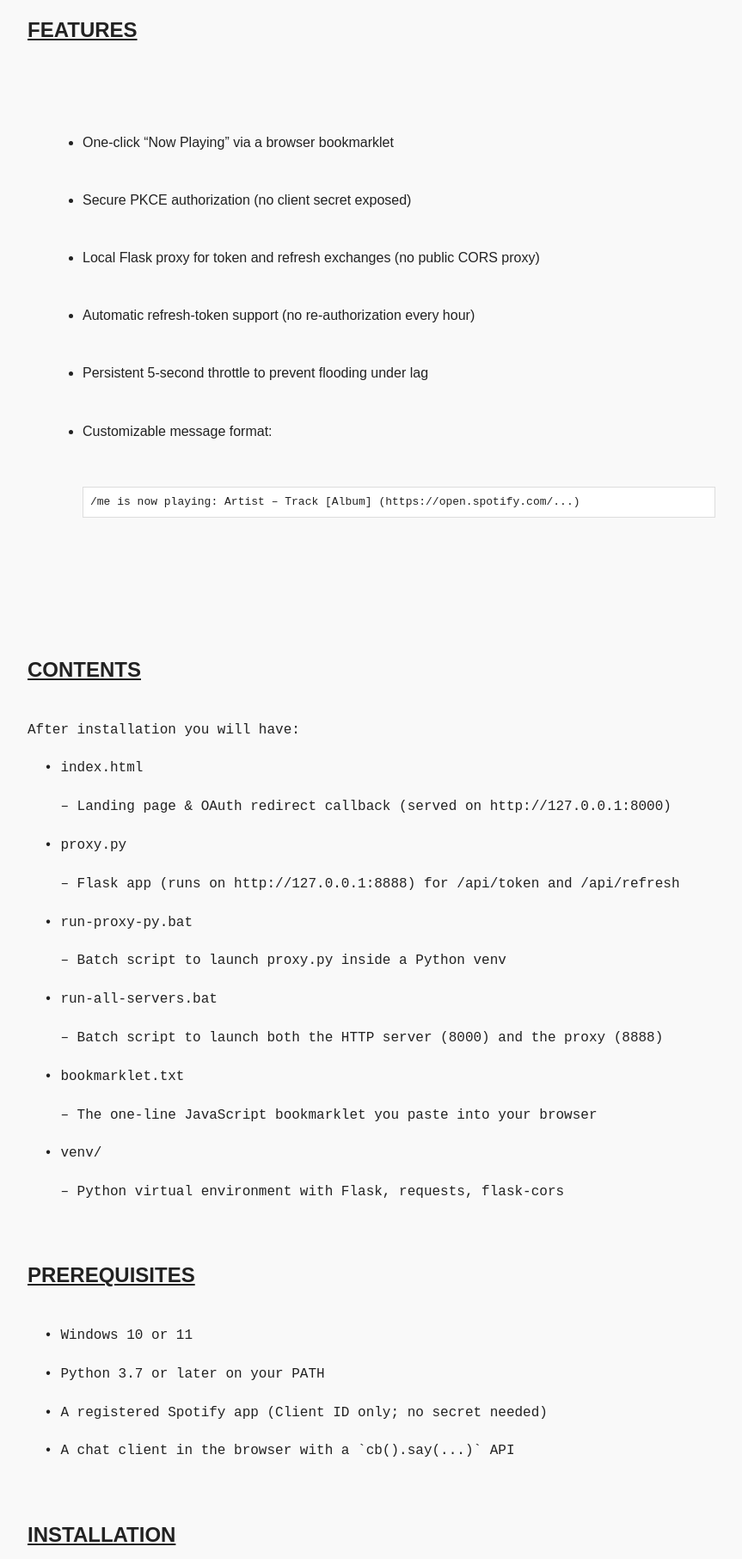
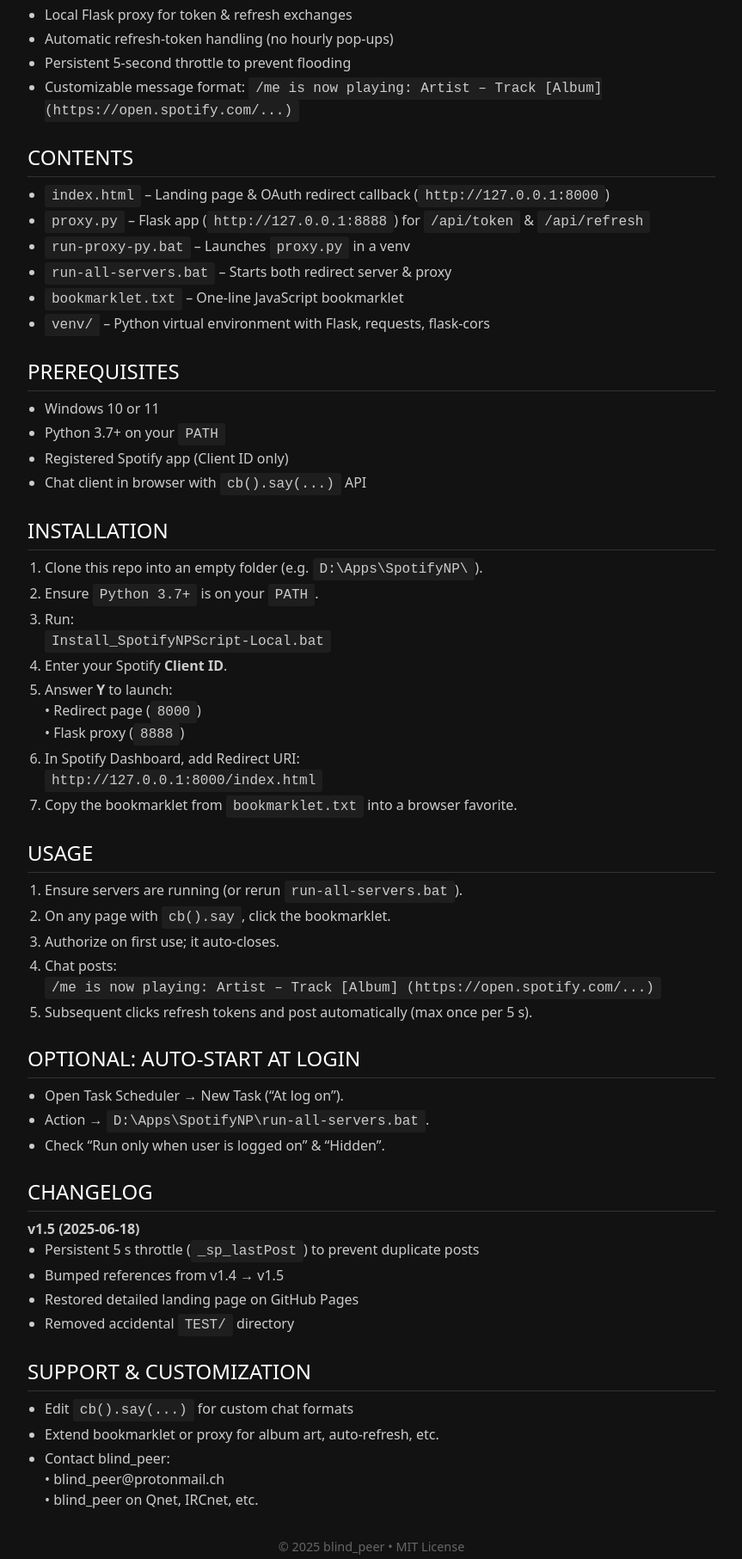
Before and after one commit to blindpeer/SpotifyNowPlayingScript-Local, a plain HTML site: page docs/index.html in a window 1280 px wide. Shown: the part 445-2258 px from the top of the page at 86% size, without its empty margins (208-1071 px from the left). Drawn offline with Linux system fonts and the light colour scheme.

Commit message:
docs: apply streamlined dark-mode styling v1.5

```diff
--- a/docs/index.html
+++ b/docs/index.html
@@ -6,131 +6,159 @@
   <meta name="viewport" content="width=device-width, initial-scale=1">
   <style>
     body {
-      font-family: "Courier New", monospace;
-      white-space: pre-wrap;
-      line-height: 1.4;
+      margin: 0;
+      padding: 1rem;
+      background: #121212;
+      color: #ccc;
+      font-family: system-ui, sans-serif;
+      line-height: 1.5;
       max-width: 800px;
-      margin: 2rem auto;
-      padding: 1rem;
-      background: #f9f9f9;
-      color: #222;
+      margin-left: auto;
+      margin-right: auto;
+    }
+    pre.header {
+      font-family: 'Courier New', monospace;
+      background: #1e1e1e;
+      padding: 0.75rem;
+      border-radius: 4px;
+      color: #1db954;
+      margin-bottom: 1rem;
     }
     h2 {
-      font-family: sans-serif;
       margin-top: 1.5rem;
+      margin-bottom: 0.5rem;
+      color: #fff;
+      border-bottom: 1px solid #333;
+      padding-bottom: 0.25rem;
+      font-weight: normal;
+      font-family: system-ui, sans-serif;
+    }
+    ul, ol {
+      margin-top: 0;
+      margin-bottom: 1rem;
+      padding-left: 1.25rem;
+    }
+    li {
+      margin-bottom: 0.25rem;
+    }
+    code, pre code {
+      background: #1e1e1e;
+      padding: 0.25rem 0.5rem;
+      border-radius: 3px;
+      color: #ccc;
+      font-family: 'Courier New', monospace;
+    }
+    pre code {
+      display: block;
+      margin: 0.5rem 0;
+      white-space: pre-wrap;
+    }
+    a {
+      color: #1db954;
+      text-decoration: none;
+    }
+    a:hover {
       text-decoration: underline;
     }
-    ul, ol {
-      font-family: sans-serif;
-      margin-left: 1.5rem;
+    footer {
+      margin-top: 2rem;
+      font-size: 0.9rem;
+      color: #666;
+      text-align: center;
     }
-    code {
-      display: block;
-      background: #fff;
-      border: 1px solid #ddd;
-      padding: 0.5rem;
-      margin: 0.5rem 0;
-      font-family: monospace;
-    }
-    a { color: #0366d6; text-decoration: none; }
-    a:hover { text-decoration: underline; }
   </style>
 </head>
 <body>
 
-============================================================
+<pre class="header">============================================================
 Spotify NP Script (Local Edition) v1.5
 Maker: blind_peer
-============================================================
+============================================================</pre>
 
 <h2>DESCRIPTION</h2>
-Spotify NP Script (Local Edition) is a small, self-hosted tool that lets you post your current Spotify “Now Playing” into any chat client via a simple `/me` command. It uses a browser bookmarklet plus two lightweight local servers (an HTTP redirect page and a Flask proxy) to handle Spotify’s PKCE OAuth flow, token exchange, and silent refresh—now with built-in throttling to prevent duplicate posts under lag.
+Spotify NP Script (Local Edition) is a self-hosted tool that posts your current Spotify “Now Playing” into any chat client via a `/me` command.
+It uses a bookmarklet plus two local servers (an HTTP redirect page and a Flask proxy) for PKCE OAuth, token exchange, and silent refresh—with built-in throttling to prevent duplicate posts under lag.
 
 <h2>FEATURES</h2>
 <ul>
-  <li>One-click “Now Playing” via a browser bookmarklet</li>
-  <li>Secure PKCE authorization (no client secret exposed)</li>
-  <li>Local Flask proxy for token and refresh exchanges (no public CORS proxy)</li>
-  <li>Automatic refresh-token support (no re-authorization every hour)</li>
-  <li>Persistent 5-second throttle to prevent flooding under lag</li>
-  <li>Customizable message format:<br>
-      <code>/me is now playing: Artist – Track [Album] (https://open.spotify.com/...)</code>
+  <li>One-click “Now Playing” via bookmarklet</li>
+  <li>Secure PKCE OAuth flow (no client secret exposed)</li>
+  <li>Local Flask proxy for token &amp; refresh exchanges</li>
+  <li>Automatic refresh-token handling (no hourly pop-ups)</li>
+  <li>Persistent 5-second throttle to prevent flooding</li>
+  <li>Customizable message format:
+    <code>/me is now playing: Artist – Track [Album] (https://open.spotify.com/...)</code>
   </li>
 </ul>
 
 <h2>CONTENTS</h2>
-After installation you will have:<br>
-  • index.html<br>
-  &nbsp;&nbsp;– Landing page & OAuth redirect callback (served on http://127.0.0.1:8000)<br>
-  • proxy.py<br>
-  &nbsp;&nbsp;– Flask app (runs on http://127.0.0.1:8888) for /api/token and /api/refresh<br>
-  • run-proxy-py.bat<br>
-  &nbsp;&nbsp;– Batch script to launch proxy.py inside a Python venv<br>
-  • run-all-servers.bat<br>
-  &nbsp;&nbsp;– Batch script to launch both the HTTP server (8000) and the proxy (8888)<br>
-  • bookmarklet.txt<br>
-  &nbsp;&nbsp;– The one-line JavaScript bookmarklet you paste into your browser<br>
-  • venv/<br>
-  &nbsp;&nbsp;– Python virtual environment with Flask, requests, flask-cors<br>
+<ul>
+  <li><code>index.html</code> – Landing page & OAuth redirect callback (<code>http://127.0.0.1:8000</code>)</li>
+  <li><code>proxy.py</code> – Flask app (<code>http://127.0.0.1:8888</code>) for <code>/api/token</code> &amp; <code>/api/refresh</code></li>
+  <li><code>run-proxy-py.bat</code> – Launches <code>proxy.py</code> in a venv</li>
+  <li><code>run-all-servers.bat</code> – Starts both redirect server &amp; proxy</li>
+  <li><code>bookmarklet.txt</code> – One-line JavaScript bookmarklet</li>
+  <li><code>venv/</code> – Python virtual environment with Flask, requests, flask-cors</li>
+</ul>
 
 <h2>PREREQUISITES</h2>
-  • Windows 10 or 11<br>
-  • Python 3.7 or later on your PATH<br>
-  • A registered Spotify app (Client ID only; no secret needed)<br>
-  • A chat client in the browser with a `cb().say(...)` API<br>
+<ul>
+  <li>Windows 10 or 11</li>
+  <li>Python 3.7+ on your <code>PATH</code></li>
+  <li>Registered Spotify app (Client ID only)</li>
+  <li>Chat client in browser with <code>cb().say(...)</code> API</li>
+</ul>
 
 <h2>INSTALLATION</h2>
-1. Prepare an empty folder, e.g.<br>
-   <code>D:\Apps\SpotifyNP\</code><br>
-2. Copy these two installer files into that folder:<br>
-   • SpotifyNPScript-Local.py<br>
-   • Install_SpotifyNPScript-Local.bat<br>
-3. Open Command Prompt and `cd` into your folder:<br>
-   <code>cd /d D:\Apps\SpotifyNP\</code><br>
-4. Run the installer:<br>
-   <code>Install_SpotifyNPScript-Local.bat</code><br>
-5. When prompted, enter your **Spotify Client ID** and press Enter.<br>
-6. The installer will:<br>
-   - Write out index.html, proxy.py, run-proxy-py.bat, run-all-servers.bat, bookmarklet.txt<br>
-   - Create a Python virtualenv (`venv\`) and install Flask + dependencies<br>
-   - Ask “Start both servers now? (Y/N)” — answer **Y** to launch them immediately<br>
-7. In your Spotify Developer Dashboard, add the redirect URI:<br>
-   <code>http://127.0.0.1:8000/index.html</code><br>
+<ol>
+  <li>Clone this repo into an empty folder (e.g. <code>D:\Apps\SpotifyNP\</code>).</li>
+  <li>Ensure <code>Python 3.7+</code> is on your <code>PATH</code>.</li>
+  <li>Run:<br><code>Install_SpotifyNPScript-Local.bat</code></li>
+  <li>Enter your Spotify <strong>Client ID</strong>.</li>
+  <li>Answer <strong>Y</strong> to launch:<br>
+    • Redirect page (<code>8000</code>)<br>
+    • Flask proxy (<code>8888</code>)</li>
+  <li>In Spotify Dashboard, add Redirect URI:<br>
+    <code>http://127.0.0.1:8000/index.html</code></li>
+  <li>Copy the bookmarklet from <code>bookmarklet.txt</code> into a browser favorite.</li>
+</ol>
 
 <h2>USAGE</h2>
-1. Ensure both servers are running (HTTP on port 8000, proxy on port 8888).<br>
-   - If you skipped “Y” at install, run:<br>
-     <code>run-all-servers.bat</code><br>
-2. Install the bookmarklet:<br>
-   - Open bookmarklet.txt, copy its contents.<br>
-   - Create a new browser bookmark and paste the string into its URL field.<br>
-3. In any web page with `cb().say` available, click the bookmarklet.<br>
-   - On first use, authorize Spotify in the popup.<br>
-   - Afterwards, it will post:<br>
-     <code>/me is now playing: Artist – Track [Album] (https://open.spotify.com/...)</code><br>
+<ol>
+  <li>Ensure servers are running (or rerun <code>run-all-servers.bat</code>).</li>
+  <li>On any page with <code>cb().say</code>, click the bookmarklet.</li>
+  <li>Authorize on first use; it auto-closes.</li>
+  <li>Chat posts:<br>
+    <code>/me is now playing: Artist – Track [Album] (https://open.spotify.com/...)</code>
+  </li>
+  <li>Subsequent clicks refresh tokens and post automatically (max once per 5 s).</li>
+</ol>
 
 <h2>OPTIONAL: AUTO-START AT LOGIN</h2>
-To have both servers start automatically whenever you log into Windows:<br>
-1. Open Task Scheduler.<br>
-2. Create a new task triggered “At log on.”<br>
-3. Action: Start a program → `D:\Apps\SpotifyNP\run-all-servers.bat`<br>
-4. Check “Run only when user is logged on” and “Hidden.”<br>
-5. Save.<br>
+<ul>
+  <li>Open Task Scheduler → New Task (“At log on”).</li>
+  <li>Action → <code>D:\Apps\SpotifyNP\run-all-servers.bat</code>.</li>
+  <li>Check “Run only when user is logged on” & “Hidden”.</li>
+</ul>
 
 <h2>CHANGELOG</h2>
-<strong>v1.5 (2025-06-18)</strong><br>
-  • Added persistent 5-second throttle (via localStorage) to bookmarklet to prevent duplicate posts under lag<br>
-  • Updated version references from v1.4 to v1.5 across scripts, docs, and landing page<br>
-  • Restored detailed landing page (index.html) on GitHub Pages<br>
-  • Removed accidental TEST/ directory from repo<br>
+<strong>v1.5 (2025-06-18)</strong>
+<ul>
+  <li>Persistent 5 s throttle (<code>_sp_lastPost</code>) to prevent duplicate posts</li>
+  <li>Bumped references from v1.4 → v1.5</li>
+  <li>Restored detailed landing page on GitHub Pages</li>
+  <li>Removed accidental <code>TEST/</code> directory</li>
+</ul>
 
 <h2>SUPPORT & CUSTOMIZATION</h2>
-• To change the chat message format, edit the `cb().say(...)` line in the bookmarklet.<br>
-• To add album art or auto-refresh at intervals, extend the bookmarklet or proxy code.<br>
-• For issues or questions, reach out to blind_peer:<br>
-    - blind_peer@protonmail.ch<br>
-    - blind_peer on Qnet, IRCnet, etc.<br>
+<ul>
+  <li>Edit <code>cb().say(...)</code> for custom chat formats</li>
+  <li>Extend bookmarklet or proxy for album art, auto-refresh, etc.</li>
+  <li>Contact blind_peer:<br>
+    • blind_peer@protonmail.ch<br>
+    • blind_peer on Qnet, IRCnet, etc.</li>
+</ul>
 
-Enjoy seamless, flood-protected local “Now Playing” updates in your chat!
-</body>
-</html>
+<footer>
+  © 2025 blind_peer • MIT License
+</footer>
```
